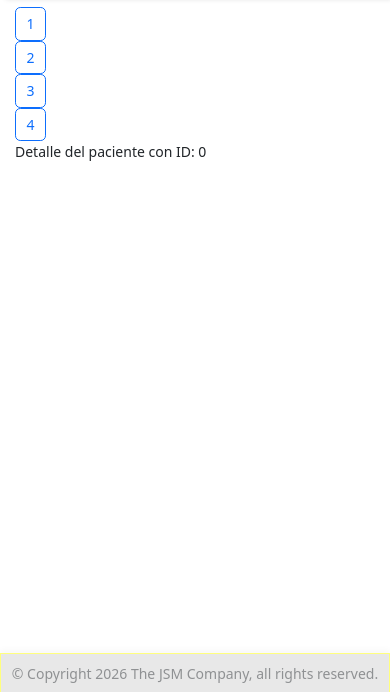
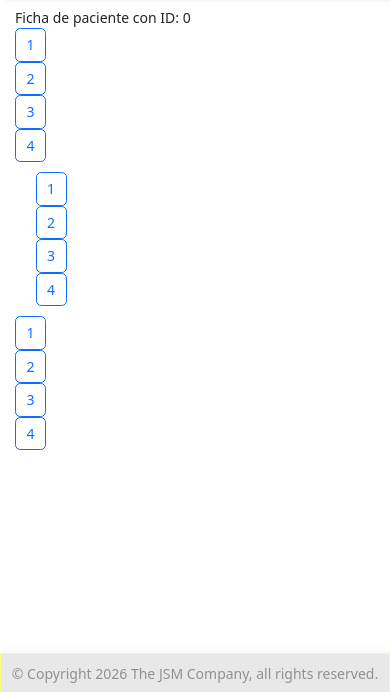
Before and after one commit to JoseMiguelDiezSen/Epsilon, an ASP.NET Core app: template Epsilon/Views/Pacientes/DetallePaciente.cshtml in a window 390 px wide; the page is wider, and only the part inside the window is pictured. Shown: the part 151-843 px from the top of that part. Run offline with ASP.NET Core 8, Linux system fonts and the light colour scheme; the template is opened without the code that fills it, so the values that code supplies are empty; some libraries are stand-ins or nearby versions.

Commit message:
DetallePaciente

```diff
--- a/Epsilon/Views/Pacientes/DetallePaciente.cshtml
+++ b/Epsilon/Views/Pacientes/DetallePaciente.cshtml
@@ -1,5 +1,8 @@
 @model int
 
+<div>
+    Ficha de paciente con ID: @Model
+</div>
 
 <div class="row">
     <div class="col-md-3">
@@ -20,10 +23,40 @@
     </div>
 </div>
 
+<div class="row" style="margin:10px">
+    <div class="col-md-3">
+        <button type="button" class="btn btn-outline-primary">1</button>
+    </div>
 
+    <div class="col-md-3">
+        <button type="button" class="btn btn-outline-primary">2</button>
+    </div>
 
+    <div class="col-md-3">
+        <button type="button" class="btn btn-outline-primary">3</button>
+    </div>
 
+    <div class="col-md-3">
+        <button type="button" class="btn btn-outline-primary">4</button>
 
-<div>
-    Detalle del paciente con ID: @Model
+    </div>
 </div>
+
+<div class="row">
+    <div class="col-md-3">
+        <button type="button" class="btn btn-outline-primary">1</button>
+    </div>
+
+    <div class="col-md-3">
+        <button type="button" class="btn btn-outline-primary">2</button>
+    </div>
+
+    <div class="col-md-3">
+        <button type="button" class="btn btn-outline-primary">3</button>
+    </div>
+
+    <div class="col-md-3">
+        <button type="button" class="btn btn-outline-primary">4</button>
+
+    </div>
+</div>
```
Also changed, not shown: Epsilon/Views/Pacientes/TablaPacientes.cshtml (+8 -1 lines).
